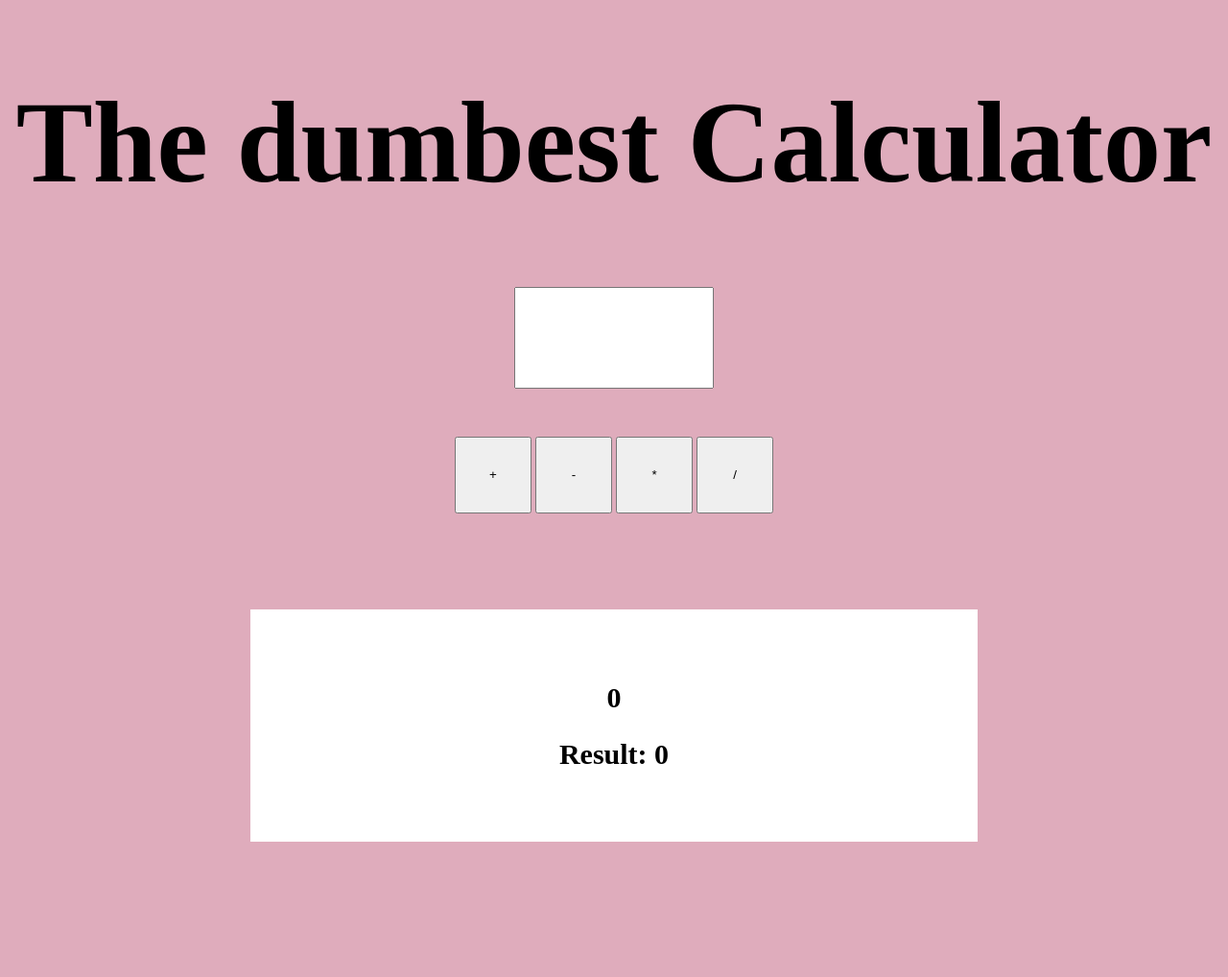
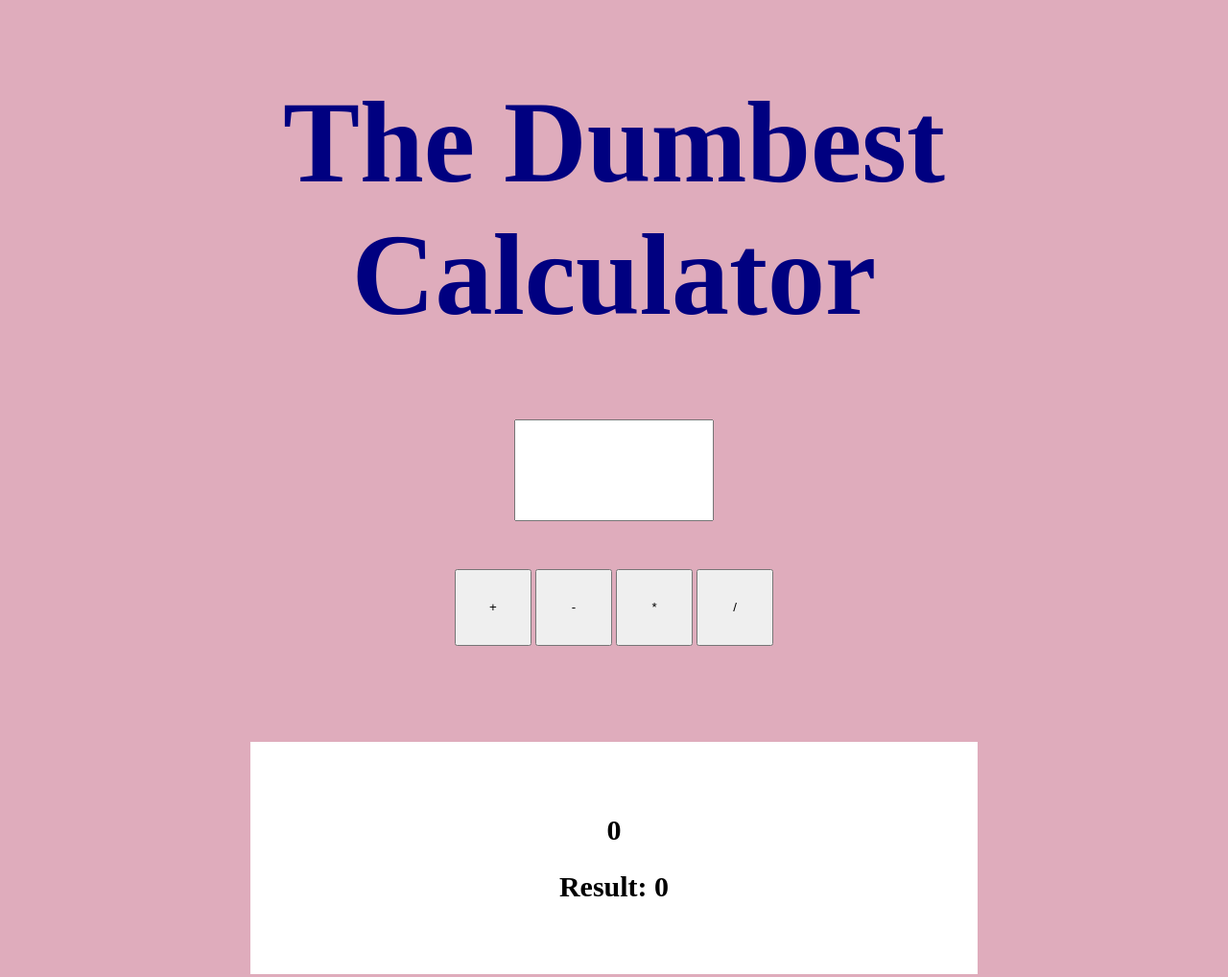
Before and after one commit to HwangNina/calculator, a plain HTML site: page index.html in a window 1280 px wide. Shown: the whole page at 96% size. Before the commit the page ends 977 px from the top, so only its background shows below. Drawn offline with Linux system fonts and the light colour scheme.

Commit message:
calculator practice

```diff
--- a/index.html
+++ b/index.html
@@ -8,7 +8,7 @@
 </head>
 <body>
     <header>
-        <h1>The dumbest Calculator</h1>
+        <h1>The Dumbest Calculator</h1>
     </header>
     <section>
         <input id="number_input" type="number">
--- a/style.css
+++ b/style.css
@@ -6,6 +6,7 @@ body {
 header {
     margin: 80px 0px;
     font-size: 60px;
+    color: navy;
 }
 
 #number_input {
```
